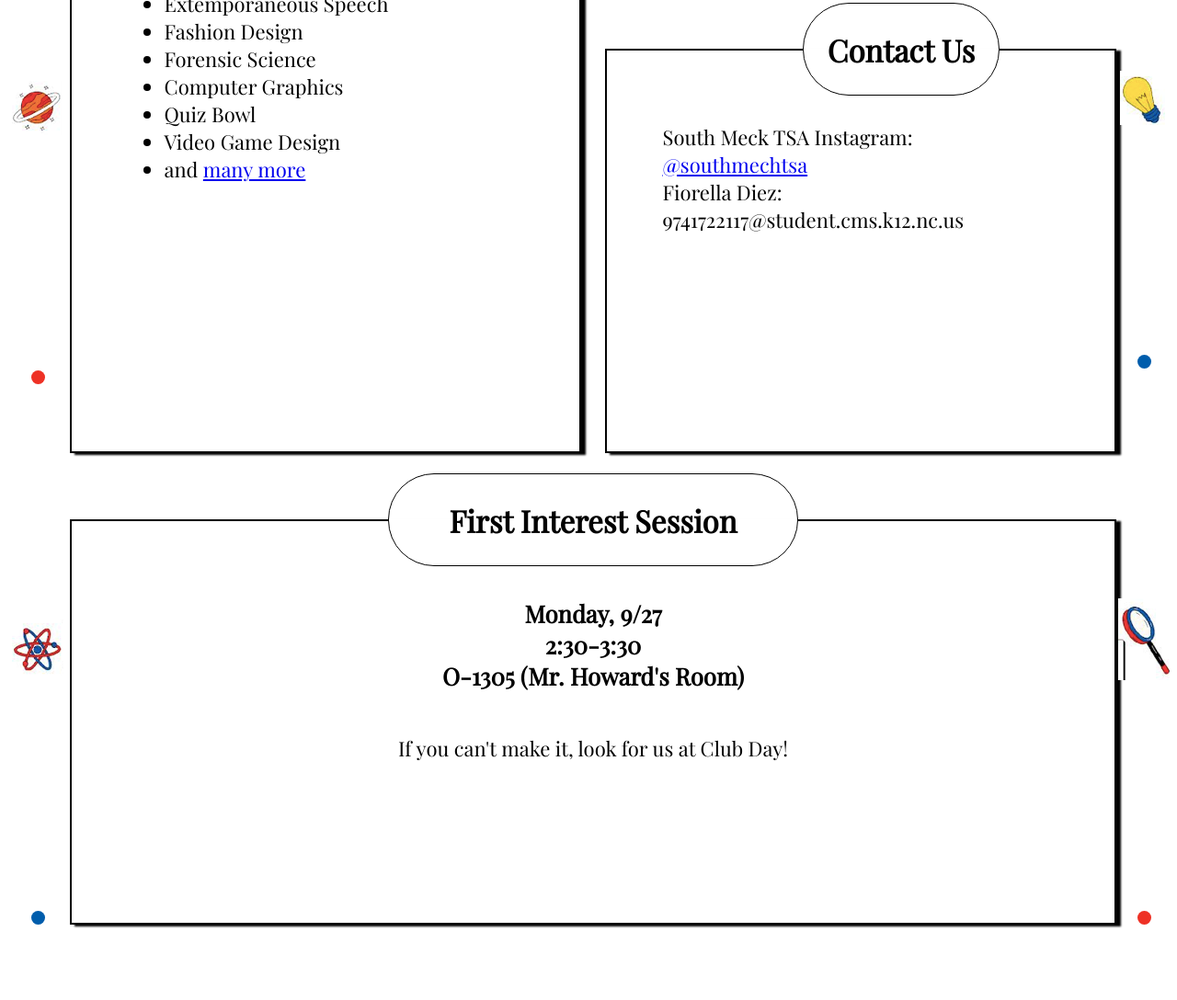
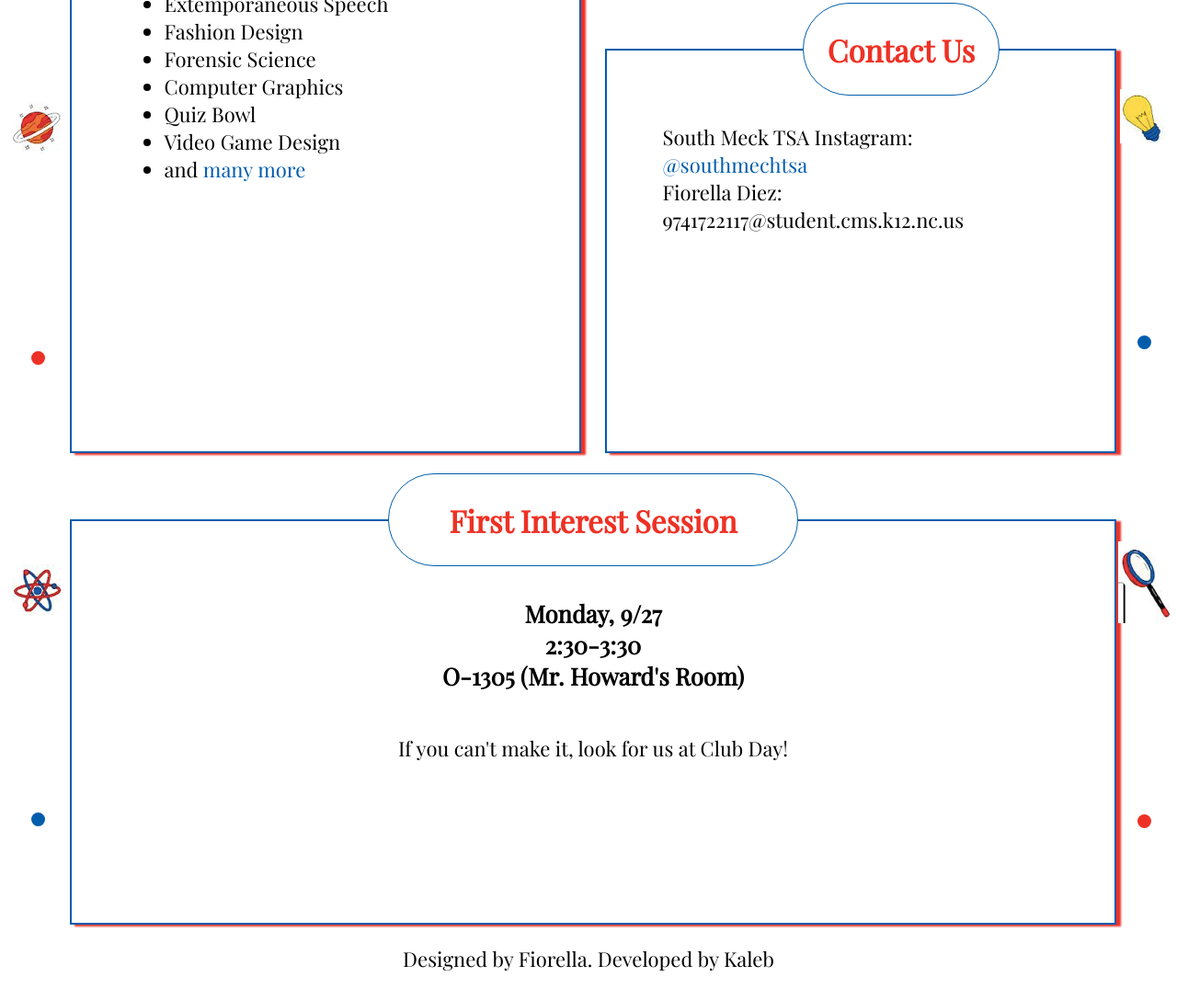
Before and after one commit to KalebWithAK/southmecktsa, a plain HTML site: page index.html in a window 1280 px wide. Shown: the part 670-1758 px from the top of the page at 92% size. Before the commit the page ends 1684 px from the top, so only its background shows below. Drawn offline with nearby package versions, Linux system fonts and the light colour scheme.

Commit message:
border colors

```diff
--- a/index.html
+++ b/index.html
@@ -91,6 +91,8 @@
             <span class="circle red"></span>
         </aside>
 
-        <footer></footer>
+        <footer class="centerText">
+            <p>Designed by Fiorella. Developed by Kaleb</p>
+        </footer>
     </body>
 </html>
--- a/styles/default.css
+++ b/styles/default.css
@@ -8,7 +8,8 @@
 body {
     display: grid;
     grid-template-areas: "header header header"
-                         "leftCol main rightCol";
+                         "leftCol main rightCol"
+                         "footer footer footer";
     font-size: 22px;
     font-family: 'Playfair Display', serif;
 }
@@ -32,27 +33,46 @@ main {
     gap: 1em;
 }
 
+footer {
+    grid-area: footer;
+}
+
 legend {
     text-align: center;
     width: 40%;
-    border: solid var(--black) 1px;
+    border: solid var(--blue) 1px;
     border-radius: 50px 50px;
 }
 
 fieldset {
-    border: solid var(--black) 2px;
-    box-shadow: 5px 2px 2px var(--black);
+    border: solid var(--blue) 2px;
+    box-shadow: 5px 2px 2px var(--red);
 }
 
 h1 {
     color: var(--blue);
 }
 
+h2 {
+    color: var(--red);
+}
+
+a, a:visited {
+    text-decoration: none;
+    color: var(--blue);
+}
+
+a:hover {
+    text-decoration: underline;
+    color: var(--red);
+}
+
+
 .column {
     display: flex;
     flex-direction: column;
     align-items: center;
-    justify-content: space-between;
+    justify-content: space-around;
 }
 
 .circle {
```
